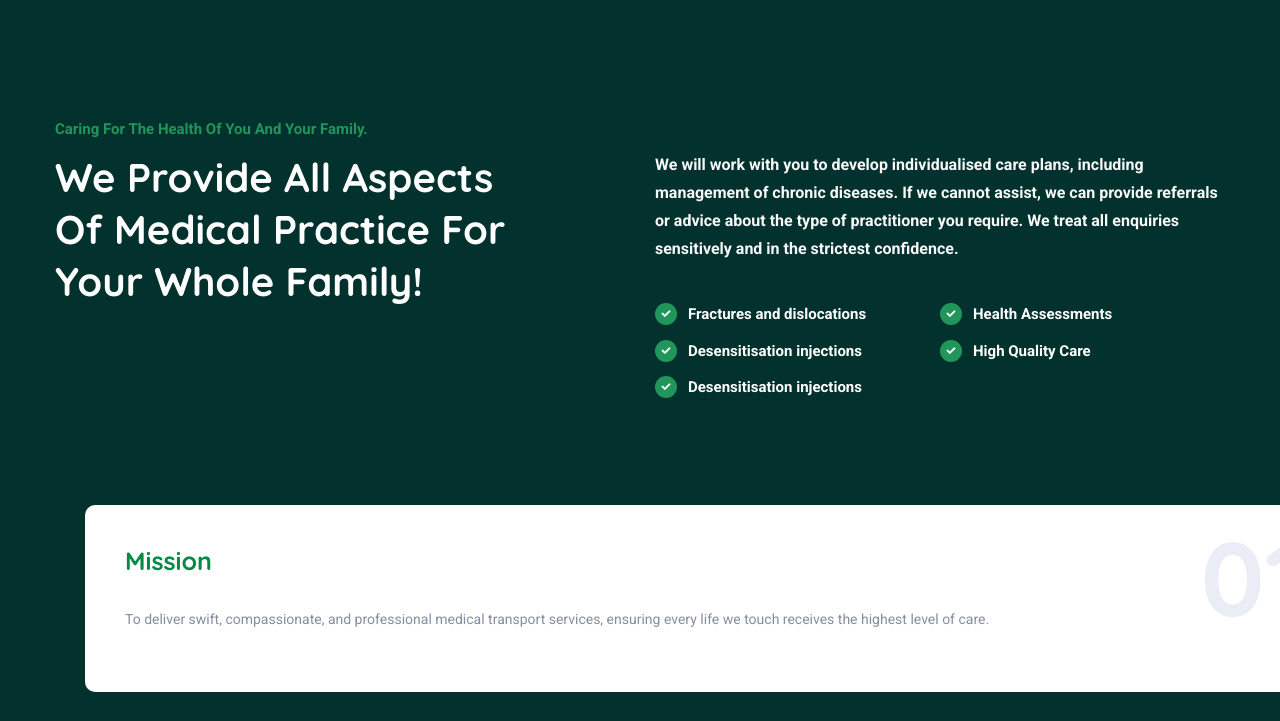
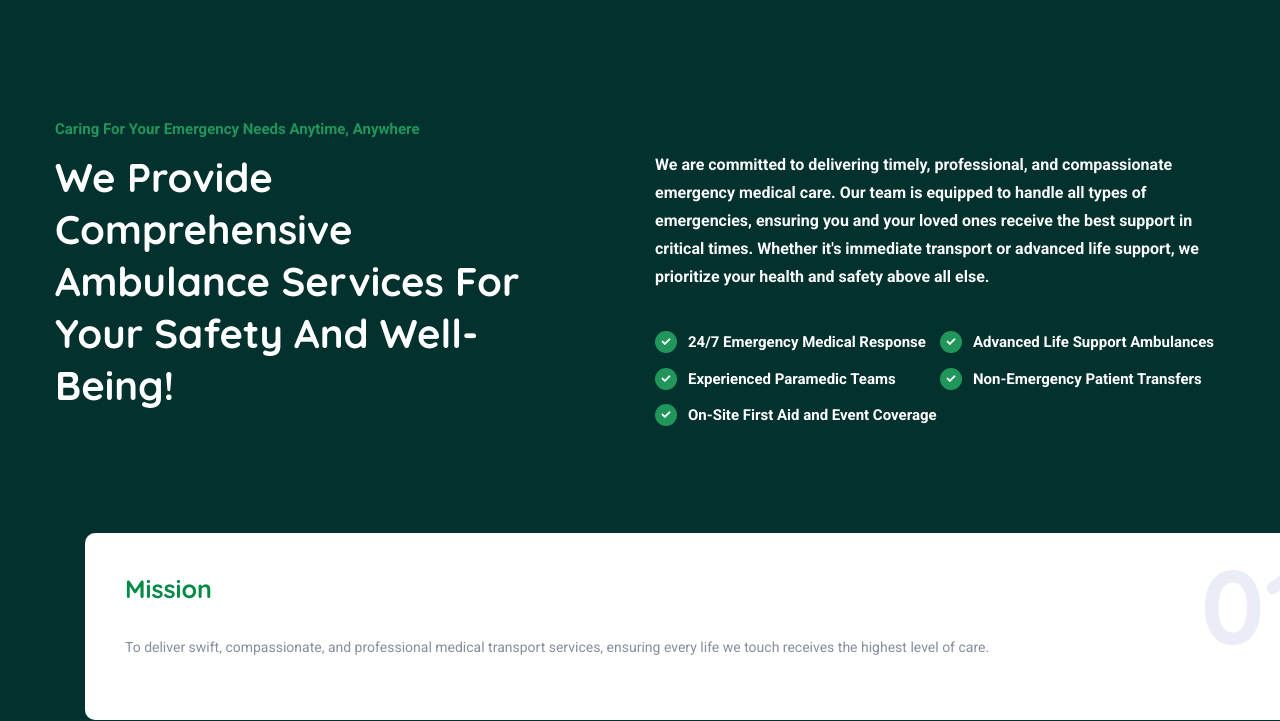
Before and after one commit to SharftX/Ronim-Ambulance, a plain HTML site: page about-us.html in a window 1280 px wide. Shown: the part 1040-1761 px from the top of the page. Drawn offline with Linux system fonts and the light colour scheme; files whose address does not match are found by name.

Commit message:
Update about-us.html

```diff
--- a/about-us.html
+++ b/about-us.html
@@ -145,25 +145,21 @@
       <div class="container">
         <div class="row heading-layout2">
           <div class="col-12">
-            <h2 class="heading__subtitle color-primary">Caring For The Health Of You And Your Family.</h2>
+            <h2 class="heading__subtitle color-primary">Caring for Your Emergency Needs Anytime, Anywhere</h2>
           </div><!-- /.col-12 -->
           <div class="col-sm-12 col-md-12 col-lg-6 col-xl-5">
-            <h3 class="heading__title color-white">We Provide All Aspects Of Medical Practice For Your Whole Family!
+            <h3 class="heading__title color-white">We Provide Comprehensive Ambulance Services for Your Safety and Well-being!
             </h3>
           </div><!-- /.col-xl-5 -->
           <div class="col-sm-12 col-md-12 col-lg-6 col-xl-6 offset-xl-1">
-            <p class="heading__desc font-weight-bold color-gray mb-40">We will work with you to develop individualised
-              care
-              plans, including
-              management of chronic diseases. If we cannot assist, we can provide referrals or advice about the type of
-              practitioner you require. We treat all enquiries sensitively and in the strictest confidence.
+            <p class="heading__desc font-weight-bold color-gray mb-40">We are committed to delivering timely, professional, and compassionate emergency medical care. Our team is equipped to handle all types of emergencies, ensuring you and your loved ones receive the best support in critical times. Whether it's immediate transport or advanced life support, we prioritize your health and safety above all else.
             </p>
             <ul class="list-items list-items-layout2 list-items-light list-horizontal list-unstyled">
-              <li>Fractures and dislocations</li>
-              <li>Health Assessments</li>
-              <li>Desensitisation injections</li>
-              <li>High Quality Care</li>
-              <li>Desensitisation injections</li>
+              <li>24/7 Emergency Medical Response</li>
+              <li>Advanced Life Support Ambulances</li>
+              <li>Experienced Paramedic Teams</li>
+              <li>Non-Emergency Patient Transfers</li>
+              <li>On-Site First Aid and Event Coverage</li>
             </ul>
           </div><!-- /.col-xl-6 -->
         </div><!-- /.row -->
```
